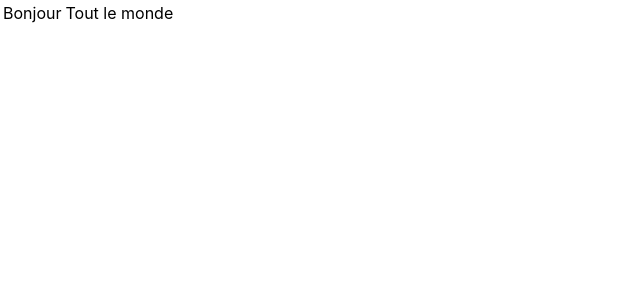
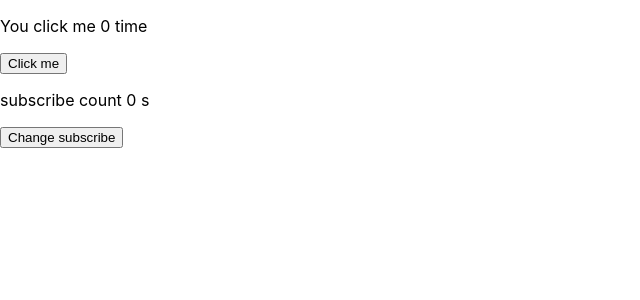
Before and after one commit to feno-tolojanahary/code-tuto-react, a React (Create React App) app: page / in a window 1280 px wide. Shown: the top 300 px of the page, without its empty margins (0-640 px from the left). Built offline with nearby package versions, Linux system fonts and the light colour scheme.

Commit message:
Hook at glance, use hook, setHook

```diff
--- a/src/index.js
+++ b/src/index.js
@@ -1,11 +1,52 @@
-import React from 'react';
+import React, { useState, useEffect } from 'react';
 import ReactDOM from 'react-dom';
 import './index.css';
-import App from './App';
+// import App from './App';
 import * as serviceWorker from './serviceWorker';
 
+function HookExample() {
+  const [count, setCount] = useState(0);
+
+  useEffect(() => {
+    document.title = `You clicked ${count} times`;
+  });
+
+  const [subscribeCount, setSubscribeCount] = useState(0);
+
+  return (
+    <div>
+      <p>You click me {count} time</p>
+      <button onClick={() => setCount(count + 1)}>
+        Click me
+      </button>
+      <p>subscribe count {subscribeCount} s</p>
+      <button onClick={() => setSubscribeCount(subscribeCount + 1)}>
+        Change subscribe
+      </button>
+    </div>
+  )
+}
+
+class ClassExample extends React.Component {
+  constructor(props) {
+    super(props);
+    this.state = { count: 0 };
+  }
+
+  render() {
+    return (
+      <div>
+        <p>You click me {this.state.count} time</p>
+        <button onClick={() => this.setState({count: this.state.count + 1})}>
+          Click me
+        </button>
+      </div>
+    );
+  }
+}
+
 ReactDOM.render(
-    <App />,
+    <HookExample />,
     document.getElementById('root')
 );
 
```
